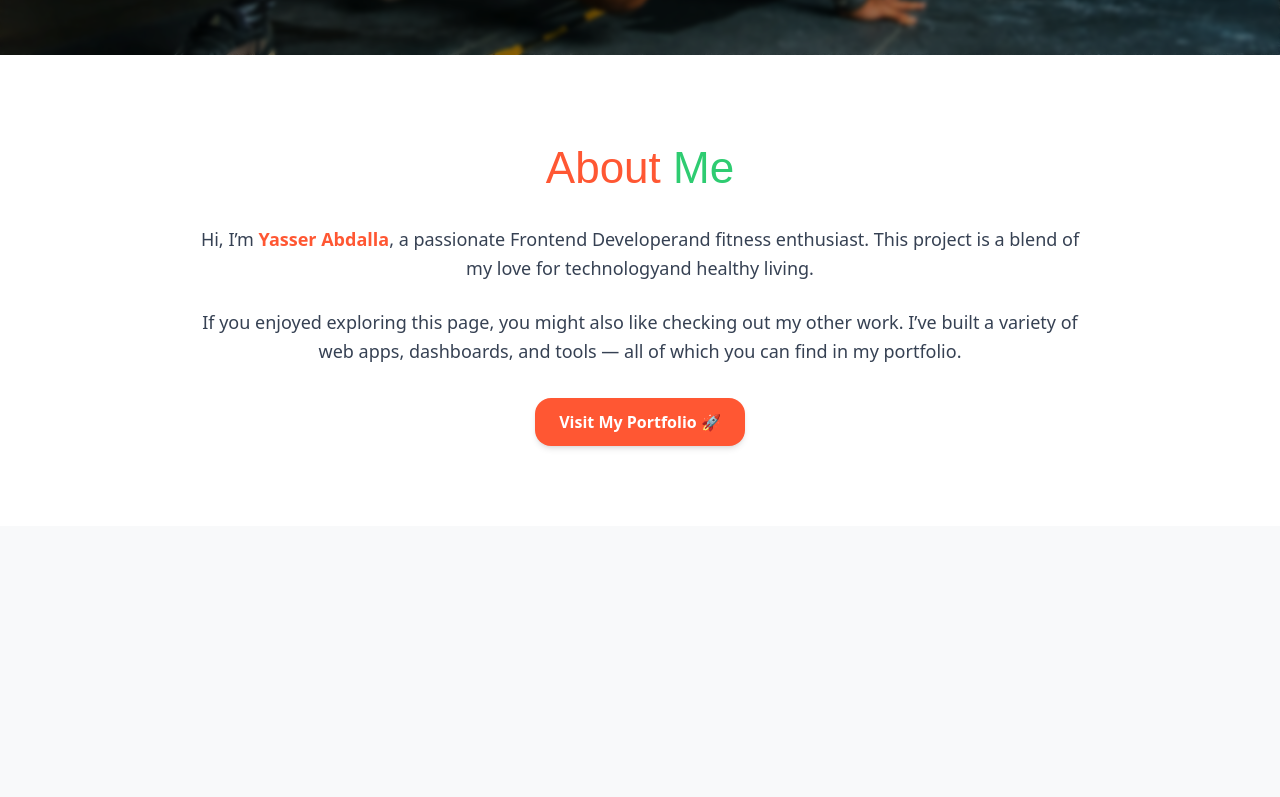
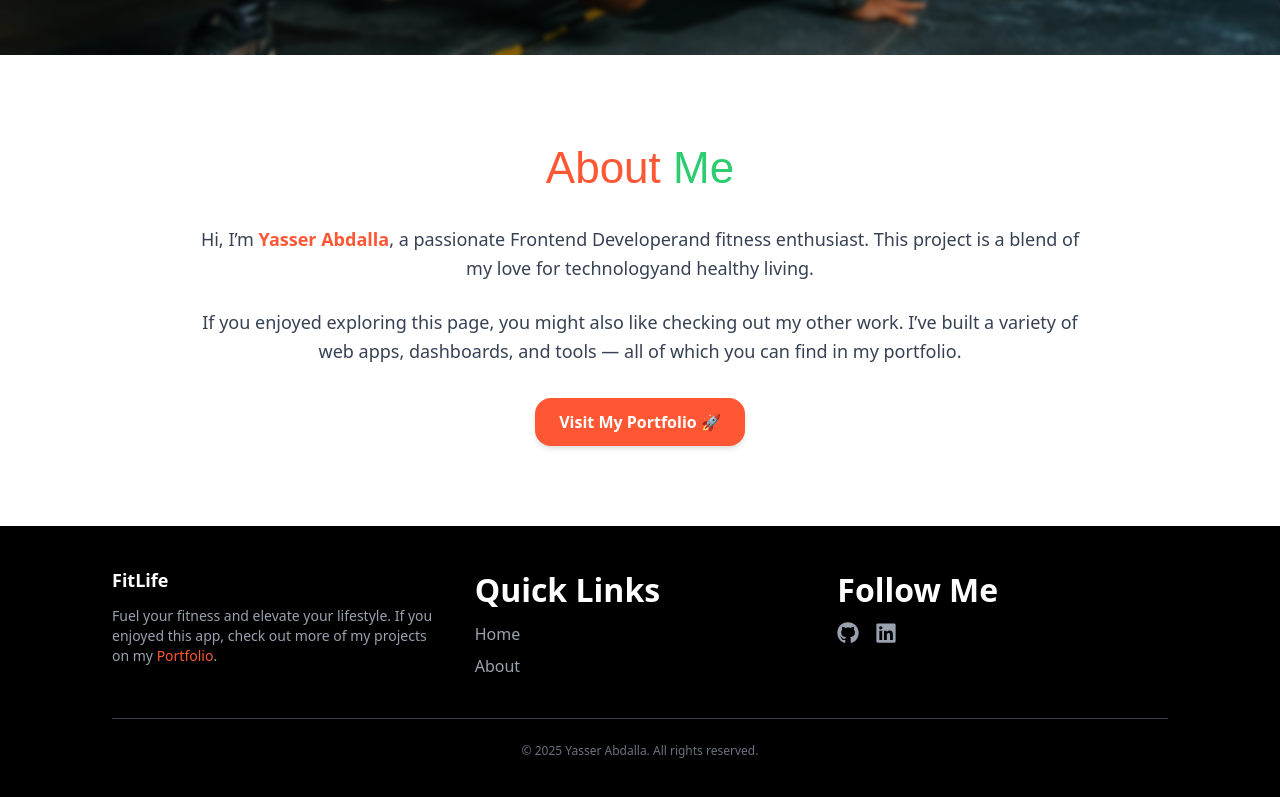
Before and after one commit to YazzerAbdalla/fitverse-store, a Next.js app: page / in a window 1280 px wide. Shown: the part 809-1606 px from the top of the page. Before the commit the page ends 1335 px from the top, so only its background shows below. Built offline with nearby package versions, Linux system fonts and the light colour scheme; a web font is replaced by a local one.

Commit message:
Create Footer section

```diff
--- a/app/layout.tsx
+++ b/app/layout.tsx
@@ -3,6 +3,7 @@ import { Geist, Geist_Mono } from "next/font/google";
 import "./globals.css";
 import { dynapuff } from "@/lib/fonts";
 import Header from "@/components/Header";
+import Footer from "@/components/Footer";
 
 const geistSans = Geist({
   variable: "--font-geist-sans",
@@ -34,6 +35,7 @@ export default function RootLayout({
       >
         <Header />
         {children}
+        <Footer />
       </body>
     </html>
   );
--- /dev/null
+++ b/components/Footer.tsx
@@ -0,0 +1,76 @@
+import { FaGithub, FaLinkedin } from "react-icons/fa";
+
+export default function Footer() {
+  return (
+    <footer className="bg-black text-gray-400 py-10 px-6 xl:px-28">
+      <div className="max-w-6xl mx-auto grid grid-cols-1 md:grid-cols-3 gap-8">
+        {/* Left - About */}
+        <div>
+          <h2 className="text-lg font-bold text-white mb-3">FitLife</h2>
+          <p className="text-sm">
+            Fuel your fitness and elevate your lifestyle. If you enjoyed this
+            app, check out more of my projects on my{" "}
+            <a
+              aria-label="Portfolio link"
+              href="https://yasser-abdalla.vercel.app/"
+              target="_blank"
+              rel="noopener noreferrer"
+              className="text-primary hover:underline"
+            >
+              Portfolio
+            </a>
+            .
+          </p>
+        </div>
+
+        {/* Middle - Quick Links */}
+        <div className="flex flex-col space-y-2">
+          <h3 className="text-white font-semibold mb-2">Quick Links</h3>
+          <a
+            aria-label="Home section"
+            href="#home"
+            className="hover:text-primary transition"
+          >
+            Home
+          </a>
+          <a
+            aria-label="About section"
+            href="#about"
+            className="hover:text-primary transition"
+          >
+            About
+          </a>
+        </div>
+
+        {/* Right - Socials */}
+        <div>
+          <h3 className="text-white font-semibold mb-2">Follow Me</h3>
+          <div className="flex space-x-4">
+            <a
+              href="https://github.com/YazzerAbdalla"
+              target="_blank"
+              rel="noopener noreferrer"
+              aria-label="Github profile"
+              className="hover:text-primary transition"
+            >
+              <FaGithub size={22} />
+            </a>
+            <a
+              href="https://www.linkedin.com/in/yasser-abdalla-profile/"
+              target="_blank"
+              rel="noopener noreferrer"
+              aria-label="Linkedin profile"
+              className="hover:text-primary transition"
+            >
+              <FaLinkedin size={22} />
+            </a>
+          </div>
+        </div>
+      </div>
+
+      <div className="text-center text-xs text-gray-500 mt-10 border-t border-gray-700 pt-6">
+        © {new Date().getFullYear()} Yasser Abdalla. All rights reserved.
+      </div>
+    </footer>
+  );
+}
```
